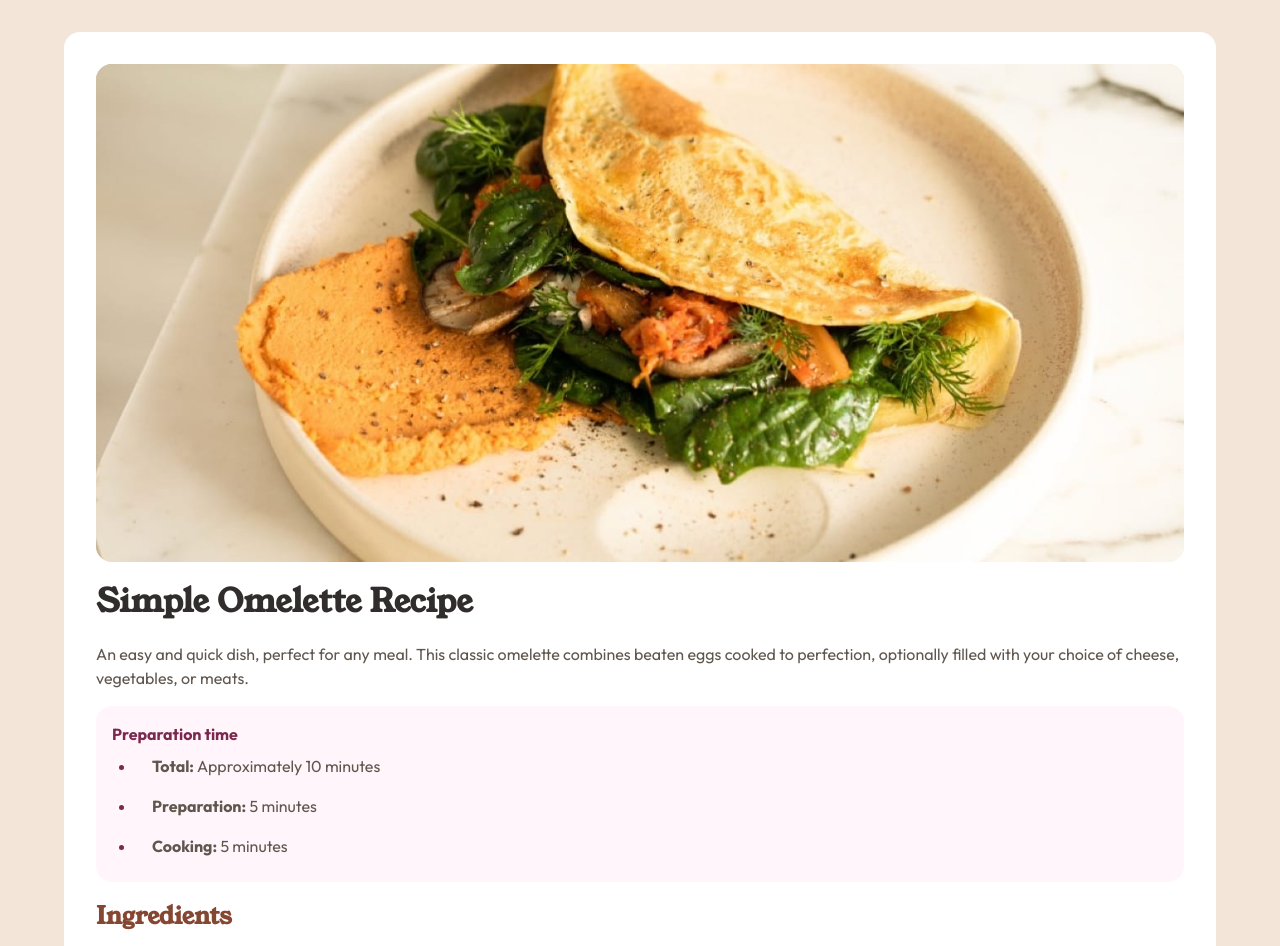
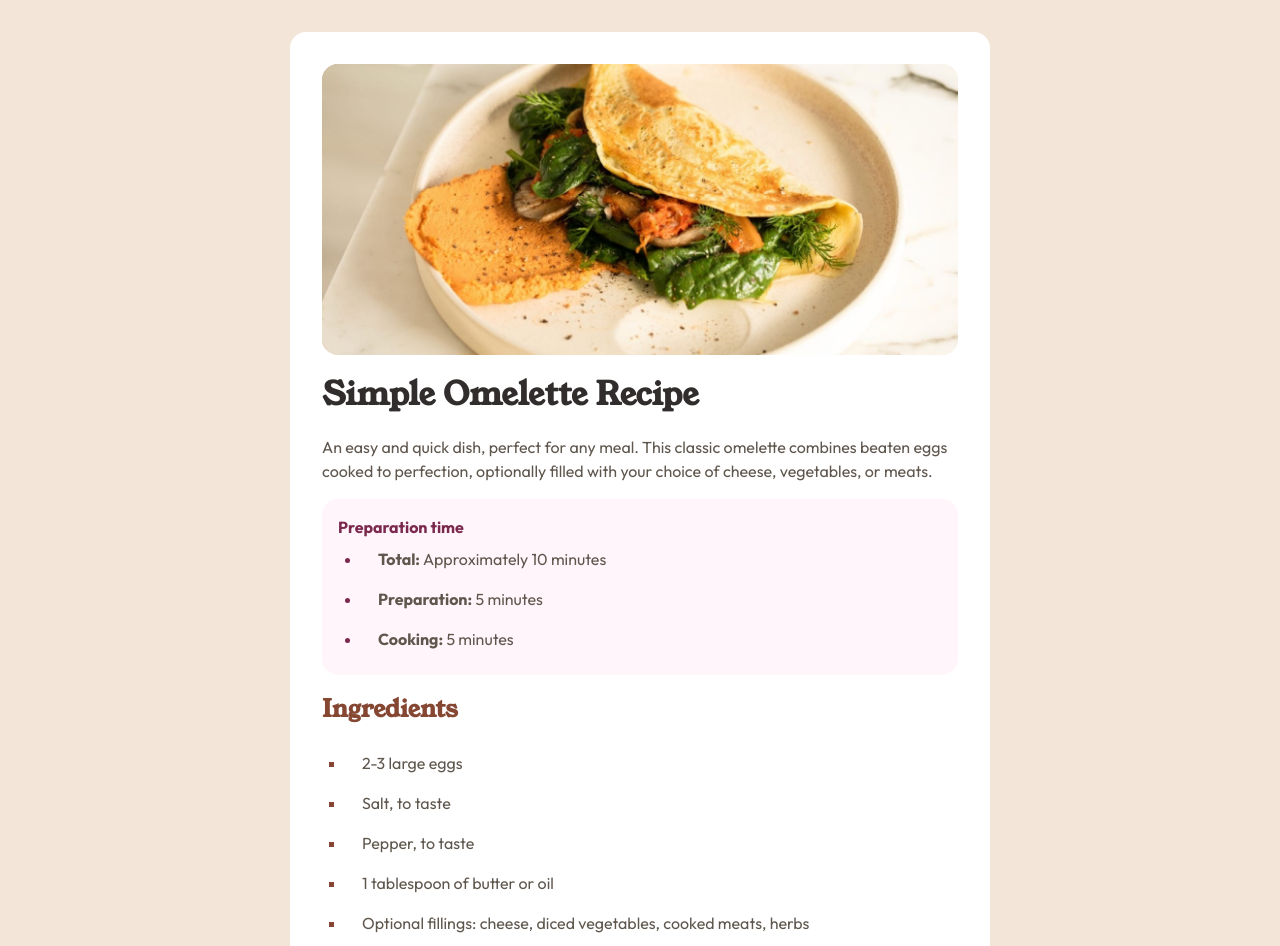
Before and after one commit to raficode2303/recipe-page-main, a plain HTML site: page index.html in a window 1280 px wide. Shown: the top 946 px of the page. Drawn offline with Linux system fonts and the light colour scheme.

Commit message:
FINISHIM - after Design comparison of frontendmentor.io

```diff
--- a/index.html
+++ b/index.html
@@ -49,7 +49,7 @@
         loading="lazy"
       />
       <main class="main-content">
-        <header role="header" class="header">
+        <header class="header">
           <h1 class="recipe-name-heading">Simple Omelette Recipe</h1>
           <p class="recipe-name-info">
             An easy and quick dish, perfect for any meal. This classic omelette
--- a/styles.css
+++ b/styles.css
@@ -83,7 +83,7 @@ td {
 }
 
 /* media */
-@media (width < 700px) {
+@media (width < 600px) {
   .main-content {
     padding: 0 2rem;
   }
@@ -102,9 +102,9 @@ td {
     transform: translateY(-50%);
   }
 }
-@media (width > 700px) {
+@media (width > 600px) {
   .app {
-    max-width: clamp(300px, 90%, 1312px);
+    max-width: clamp(300px, 90%, 700px);
     padding: 2rem;
     margin: 2rem auto;
     border-radius: var(--border-radius, 1rem);
```
Also changed, not shown: 1 other file.
